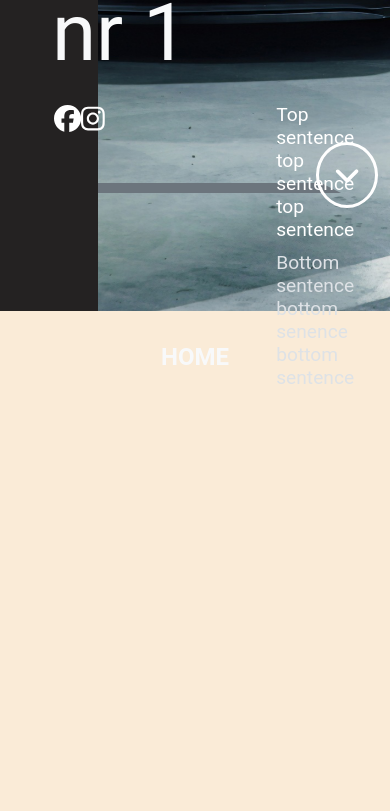
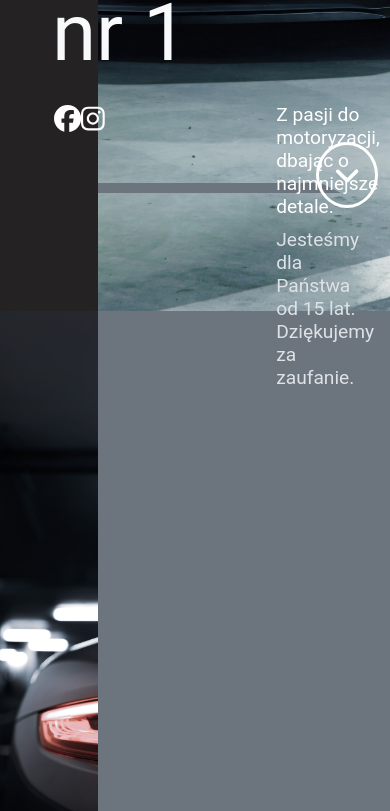
Before and after one commit to jes1on/ARG-serwis, a React (Create React App) app: page / in a window 390 px wide. Shown: the part 533-1344 px from the top of the page. Built offline with nearby package versions, Linux system fonts and the light colour scheme.

Commit message:
IntersectionObserver error not always work

```diff
--- a/src/components/Data.js
+++ b/src/components/Data.js
@@ -7,8 +7,8 @@ export const stageManagerContent = [
     src: image1,
     title: "ARG", //0 Home
     subTitle: "Text nr 1",
-    top: "Top sentence top sentence top sentence",
-    bottom: "Bottom sentence bottom senence bottom sentence",
+    top: "Z pasji do motoryzacji, dbając o najmniejsze detale.",
+    bottom: "Jesteśmy dla Państwa od 15 lat. Dziękujemy za zaufanie.",
   },
   {
     id: 1,
--- a/src/pages/Contact/Contact.css
+++ b/src/pages/Contact/Contact.css
@@ -17,11 +17,42 @@
 }
 
 .textContact {
+  display: grid;
   text-align: center;
   margin: 1rem;
   margin-top: -15%;
   width: 100%;
   color: #f8f9fa;
+
+  overflow: hidden;
+}
+
+.contactTable {
+  display: grid;
+  grid-template-columns: repeat(3, 1fr);
+  grid-template-rows: repeat(1, 1fr);
+  grid-column-gap: 0px;
+  grid-row-gap: 0px;
+  margin-bottom: 10%;
+
+  overflow: hidden;
+}
+
+h1 {
+  display: grid;
+}
+
+.hidden {
+  opacity: 0;
+  filter: blur(5px);
+  transform: translateX(100%);
+  transition: all 1s;
+}
+
+.show {
+  opacity: 1;
+  filter: blur(0);
+  transform: translateX(0);
 }
 
 iframe {
@@ -31,13 +62,14 @@ iframe {
   max-width: 75%;
 }
 
-.contactTable {
-  display: grid;
-  grid-template-columns: repeat(3, 1fr);
-  grid-template-rows: repeat(1, 1fr);
-  grid-column-gap: 0px;
-  grid-row-gap: 0px;
-  margin-bottom: 10%;
+
+
+.contactTable:nth-child(2) {
+  transition-delay: 300ms;
+}
+
+.contactTable:nth-child(3) {
+  transition-delay: 600ms;
 }
 
 .contactIcons {
@@ -55,7 +87,9 @@ iframe {
   margin-inline: 10%;
 }
 
-p {margin: 0.2rem;}
+p {
+  margin: 0.2rem;
+}
 
 .phoneTable {
   display: grid;
@@ -63,6 +97,12 @@ p {margin: 0.2rem;}
   grid-template-rows: repeat(1, 1fr);
   grid-column-gap: 0px;
   grid-row-gap: 0px;
+
+  overflow: hidden;
+}
+
+.phoneTable:nth-child(2) {
+  transition-delay: 200ms;
 }
 
 .btnPhone {
@@ -99,6 +139,7 @@ p {margin: 0.2rem;}
   }
 
   .textContact {
+    display: grid;
     margin-top: 0%;
   }
 
@@ -119,15 +160,13 @@ p {margin: 0.2rem;}
     margin-bottom: 0%;
   }
 
-  .location, .time, .followUs {
+  .columnTable {
     margin-bottom: 1rem;
   }
 
-  .phone-1 {
-    margin-bottom: 1rem;
+  p {
+    margin: 0.2rem;
   }
-
-  p {margin: 0.2rem;}
 
   .contactIcons {
     font-size: 1.5rem;
--- a/src/pages/Contact/Contact.js
+++ b/src/pages/Contact/Contact.js
@@ -11,7 +11,21 @@ import {
   faEnvelope,
 } from "@fortawesome/free-solid-svg-icons";
 
-export const Contact = () => (
+export const Contact = () => {
+  const observer3 = new IntersectionObserver((entries3) => {
+    entries3.forEach((entry3) => {
+      console.log(entry3);
+      if (entry3.isIntersecting) {
+        entry3.target.classList.add("show");
+      } else {
+        entry3.target.classList.remove("show");
+      }
+    });
+  });
+
+  const hiddenElementsContact = document.querySelectorAll(".hidden");
+  hiddenElementsContact.forEach((el) => observer3.observe(el));
+  return (
     <section className="containerContact">
       <div className="contentContact">
         <iframe
@@ -22,10 +36,11 @@ export const Contact = () => (
           src="https://maps.google.com/maps?width=523&amp;height=432&amp;hl=en&amp;q=ARG%20Serwis%20Katowice%20Ilford+(ARG%20serwis)&amp;t=&amp;z=13&amp;ie=UTF8&amp;iwloc=B&amp;output=embed"
         ></iframe>
         <div className="textContact">
+          <div className="hidden">
             <h1>KONTAKT</h1>
-
-        <div className="contactTable">
-          <div className="location">
+          </div>
+          <section className="contactTable">
+            <div className="hidden">
               <h3>
                 <FontAwesomeIcon
                   icon={faMapLocationDot}
@@ -36,17 +51,23 @@ export const Contact = () => (
               <p>ul. Gliwicka 234</p>
               <p>40-860 Katowice</p>
             </div>
-          <div className="time">
+            <div className="hidden">
               <h3>
-              <FontAwesomeIcon icon={faDoorOpen} style={{ color: "#f8f9fa" }} />
+                <FontAwesomeIcon
+                  icon={faDoorOpen}
+                  style={{ color: "#f8f9fa" }}
+                />
               </h3>
               <h3>GODZINY OTWARCIA</h3>
               <p>PON - PT 8 - 18</p>
               <p>SOB 8 - 13</p>
             </div>
-          <div className="followUs">
+            <div className="hidden">
               <h3>
-              <FontAwesomeIcon icon={faHashtag} style={{ color: "#f8f9fa" }} />
+                <FontAwesomeIcon
+                  icon={faHashtag}
+                  style={{ color: "#f8f9fa" }}
+                />
               </h3>
               <h3>OBSERWUJ NAS!</h3>
               <div className="contactIcons">
@@ -78,9 +99,9 @@ export const Contact = () => (
                 </ul>
               </div>
             </div>
-        </div>
-        <div className="phoneTable">
-          <div className="phone-1">
+          </section>
+          <section className="phoneTable">
+            <div className="hidden">
               <h3>
                 <FontAwesomeIcon
                   icon={faEnvelope}
@@ -102,7 +123,7 @@ export const Contact = () => (
                 </p>
               </div>
             </div>
-          <div className="phone-1">
+            <div className="hidden">
               <h3>
                 <FontAwesomeIcon
                   icon={faPhone}
@@ -124,7 +145,7 @@ export const Contact = () => (
                 </p>
               </div>
             </div>
-        </div>
+          </section>
         </div>
         <iframe
           className="mapWindow-2"
@@ -136,3 +157,4 @@ export const Contact = () => (
       </div>
     </section>
   );
+};
--- a/src/pages/Home/Home.css
+++ b/src/pages/Home/Home.css
@@ -1,7 +1,85 @@
 .containerHome {
+  display: flex;
   width: 100%;
   height: 100vh;
-  background-color: antiquewhite;
-  z-index: -1;
+  background-color: #242222;
+  z-index: 0;
   scroll-snap-align: start;
 }
+
+.contentHome {
+  display: flex;
+  width: 75%;
+  height: 100%;
+  align-items: center;
+  margin-left: 25%;
+  background-color: #6c757d;
+}
+
+.leftColumnHome {
+  position: absolute;
+  left: 0;
+  width: 25%;
+  height: 100vh;
+  background-image: url(./Porsche2.jpg);
+  background-size: cover;
+}
+
+.textHome {
+  display: grid;
+  margin: auto;
+  padding: 1rem;
+  width: 60%;
+  height: 70%;
+  background-color: #6c757d;
+
+  overflow: hidden;
+}
+
+.hiddenHome {
+  opacity: 0;
+  filter: blur(5px);
+  transform: translateX(100%);
+  transition: all 1s;
+}
+
+.showHome {
+  opacity: 1;
+  filter: blur(0);
+  transform: translateX(0);
+}
+
+.p1 {
+  color: white;
+}
+
+.p2 {
+  color: #dee2e6;
+}
+
+@media (max-width: 991px) {
+  .photo {
+    display: none;
+  }
+
+  .textHome h1 {
+    display: flex;
+    margin-left: -15%;
+  }
+
+  .textHome {
+    margin: auto;
+    padding: 1rem;
+    width: 70%;
+    height: 100%;
+  }
+}
+
+@media (max-width: 480px) {
+  .textHome {
+    margin: auto;
+    padding: 1rem;
+    width: 90%;
+    height: 100%;
+  }
+}
--- a/src/pages/Home/Home.js
+++ b/src/pages/Home/Home.js
@@ -1,8 +1,54 @@
 import React from "react";
 import "./Home.css";
 
-export const Home = () => (
-  <section className="containerHome" >
-    <h1>HOME</h1>
-  </section>
-);
+export const Home = () => {
+  const observer2 = new IntersectionObserver((entries2) => {
+    entries2.forEach((entry2) => {
+      console.log(entry2);
+      if (entry2.isIntersecting) {
+        entry2.target.classList.add("showHome");
+      } else {
+        entry2.target.classList.remove("showHome");
+      }
+    });
+  });
+
+  const hiddenElementsHome = document.querySelectorAll(".hiddenHome");
+  hiddenElementsHome.forEach((el) => observer2.observe(el));
+
+  return(
+    <section className="containerHome">
+      <div className="contentHome">
+        <div className="leftColumnHome">
+          <div className="photoPorsche"></div>
+        </div>
+        <section className="textHome">
+          <section className="hiddenHome">
+            <h1>ARG Serwis</h1>
+            <p className="p1">
+              Lorem ipsum dolor sit amet, consectetur adipiscing elit. Praesent
+              ac est euismod, accumsan lectus sit amet, consequat lacus. Aenean
+              suscipit hendrerit euismod. Maecenas vitae porta magna, quis
+              scelerisque justo. Nunc vestibulum a massa et blandit. Fusce
+              posuere fermentum odio nec vehicula. Sed tristique massa mauris,
+              non sodales ante dignissim et. Integer commodo varius libero, at
+              eleifend arcu viverra vitae. Aenean imperdiet metus et dolor
+              suscipit suscipit.
+            </p>
+            <br></br>
+            <br></br>
+            <p className="p2">
+              Aenean dui arcu, dapibus a finibus in, malesuada quis lorem. Nulla
+              auctor ante vel rhoncus tincidunt. Sed a pulvinar lectus. Etiam
+              ornare nibh nec lacinia aliquam. In dictum quam vitae libero
+              convallis, in fringilla orci facilisis. Morbi a arcu vel justo
+              feugiat suscipit elementum in lacus. Donec auctor diam ac tellus
+              rhoncus, et euismod lectus gravida. Praesent dictum varius dolor,
+              pellentesque venenatis neque semper at. Ut non maximus tellus.
+            </p>
+          </section>
+        </section>
+      </div>
+    </section>
+  );
+};
--- a/src/pages/Oferta/Oferta.css
+++ b/src/pages/Oferta/Oferta.css
@@ -25,11 +25,27 @@
 }
 
 .textOferta {
+  display: grid;
   margin: auto;
   padding: 1rem;
   width: 60%;
   height: 70%;
   background-color: #6c757d;
+
+  overflow: hidden;
+}
+
+.hiddenOferta {
+  opacity: 0;
+  filter: blur(5px);
+  transform: translateX(100%);
+  transition: all 1s;
+}
+
+.showOferta {
+  opacity: 1;
+  filter: blur(0);
+  transform: translateX(0);
 }
 
 .p1 {
--- a/src/pages/Oferta/Oferta.js
+++ b/src/pages/Oferta/Oferta.js
@@ -3,21 +3,38 @@ import "./Oferta.css";
 import image3 from "../images/mech1-ver.jpg";
 
 export const Oferta = () => {
+  const observer1 = new IntersectionObserver((entries1) => {
+    entries1.forEach((entry1) => {
+      console.log(entry1);
+      if (entry1.isIntersecting) {
+        entry1.target.classList.add("showOferta");
+      } else {
+        entry1.target.classList.remove("showOferta");
+      }
+    });
+  });
+
+  const hiddenElementsOferta = document.querySelectorAll(".hiddenOferta");
+  hiddenElementsOferta.forEach((el) => observer1.observe(el));
   return (
     <section className="containerOferta">
       <div className="contentOferta">
         <img src={image3} className="photo" alt="Arg" />
         <div className="textOferta">
+          <section className="hiddenOferta">
             <h1>OFERTA</h1>
             <p className="p1">
-            Lorem ipsum dolor sit amet, consectetur adipiscing elit. Praesent ac
-            est euismod, accumsan lectus sit amet, consequat lacus. Aenean
+              Lorem ipsum dolor sit amet, consectetur adipiscing elit. Praesent
+              ac est euismod, accumsan lectus sit amet, consequat lacus. Aenean
               suscipit hendrerit euismod. Maecenas vitae porta magna, quis
-            scelerisque justo. Nunc vestibulum a massa et blandit. Fusce posuere
-            fermentum odio nec vehicula. Sed tristique massa mauris, non sodales
-            ante dignissim et. Integer commodo varius libero, at eleifend arcu
-            viverra vitae. Aenean imperdiet metus et dolor suscipit suscipit.
-          </p><br></br><br></br>
+              scelerisque justo. Nunc vestibulum a massa et blandit. Fusce
+              posuere fermentum odio nec vehicula. Sed tristique massa mauris,
+              non sodales ante dignissim et. Integer commodo varius libero, at
+              eleifend arcu viverra vitae. Aenean imperdiet metus et dolor
+              suscipit suscipit.
+            </p>
+            <br></br>
+            <br></br>
             <p className="p2">
               Aenean dui arcu, dapibus a finibus in, malesuada quis lorem. Nulla
               auctor ante vel rhoncus tincidunt. Sed a pulvinar lectus. Etiam
@@ -27,6 +44,7 @@ export const Oferta = () => {
               rhoncus, et euismod lectus gravida. Praesent dictum varius dolor,
               pellentesque venenatis neque semper at. Ut non maximus tellus.
             </p>
+          </section>
         </div>
       </div>
     </section>
```
Also changed, not shown: src/pages/Home/Porsche.jpg (added), src/pages/Home/Porsche2.jpg (added). Lines whose indentation alone changed are shown as unchanged.
